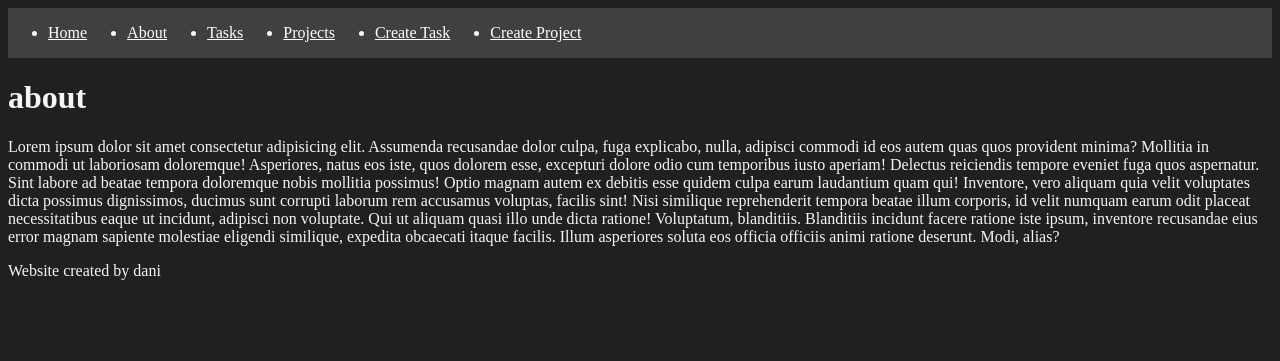
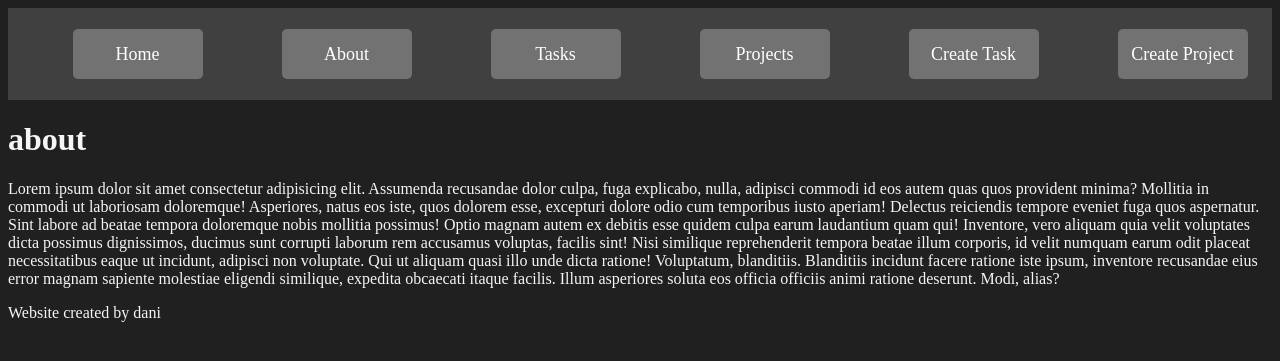
Before and after one commit to Dani3234/django_project, a Django app: page /about/ in a window 1280 px wide. Shown: the top 361 px of the page. Run offline with Django 4.2, Linux system fonts and the light colour scheme.

Commit message:
Style advance

```diff
--- a/myapp/static/styles/main.css
+++ b/myapp/static/styles/main.css
@@ -4,23 +4,73 @@ body {
 }
 
 .navbar {
+    position: relative;
+    background: #404040;
+    padding: 5px;
     display: flex;
-    background: #404040;
-    /* justify-content: space-between; */
-    /* padding: 0 100px 20px 100px; */
-    /* align-items: center; */
+    justify-content: center;
+    justify-content: space-around;
+    align-items: center;
 }
 
-.navbar ul {
-    /* display: flex; */
-    /* justify-content: space-between; */
+.navbar ul li {
+    background: #737272;
+    list-style: none;
+    border-radius: 5px;
 }
 
 .navbar ul li a {
+    height: 50px;
+    width: 130px;
     color: white;
+    text-decoration: none;
+    font-size: large;
+    display: flex;
+    align-items: center;
+    justify-content: center;
 }
 
-.navbar ul li {
-    /* list-style: none;
-    text-decoration: none; */
+
+
+
+/* .navbar {
+    background: rgb(13, 35, 124);
+    display: flex;
+    justify-content: center;
+    height: 50px;
+    padding: 5px 200px;
+    justify-content: space-between;
+    align-items: center;
 }
+
+.navbar div {
+    display: flex;
+
+}
+
+.navbar div a {
+    color: whitesmoke;
+    text-decoration: none;
+    font-size: xx-large
+}
+
+.navbar div a:hover {
+    color: rgb(214, 207, 240);
+    font-size: 33px;
+}
+
+.container {
+    max-width: 1200px;
+    margin: auto;
+    padding: 20px 0;
+}
+
+.card {
+    background: whitesmoke;
+}
+
+.input {
+    padding: 10px;
+    background: lavender;
+    display: block;
+} */
```
